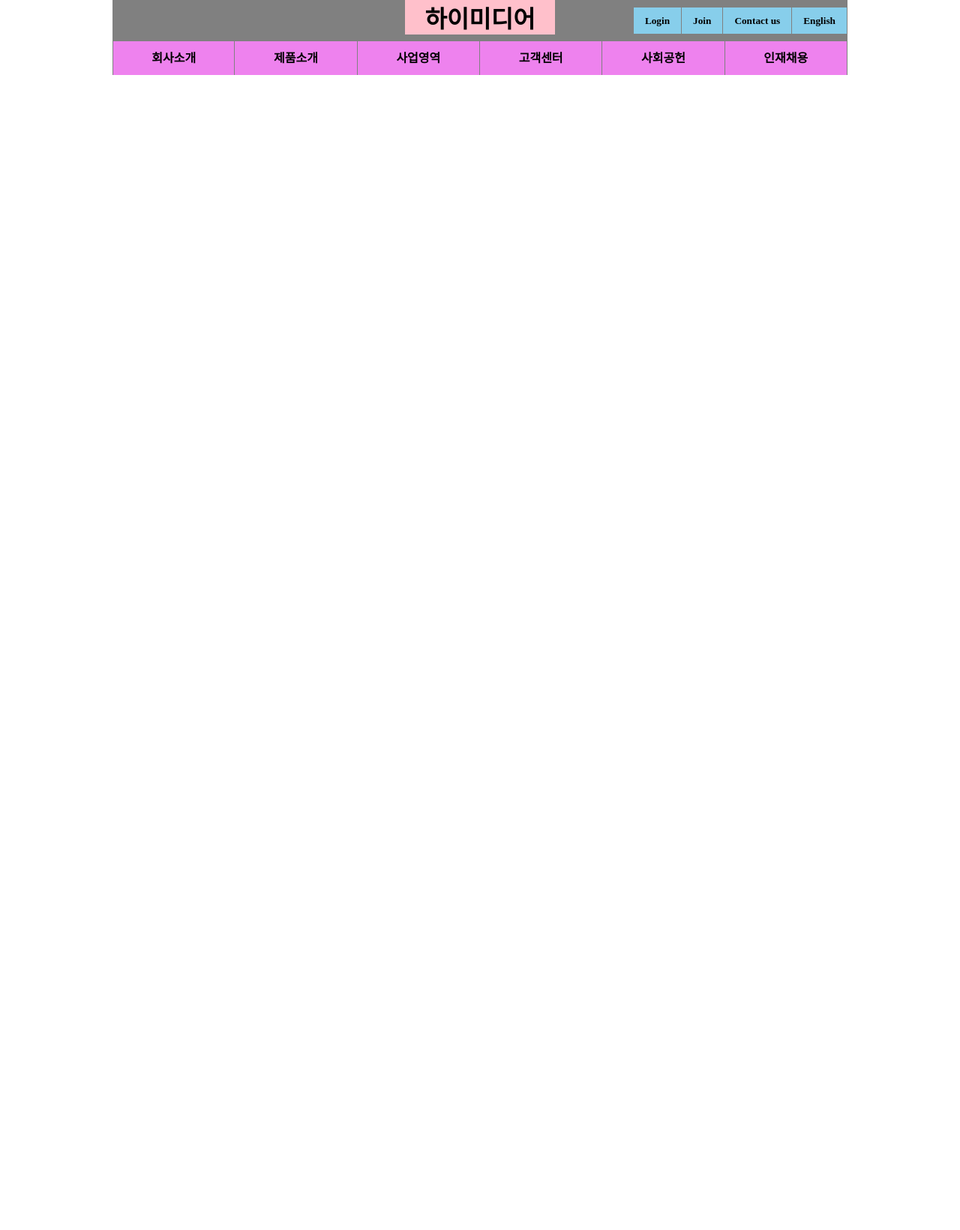
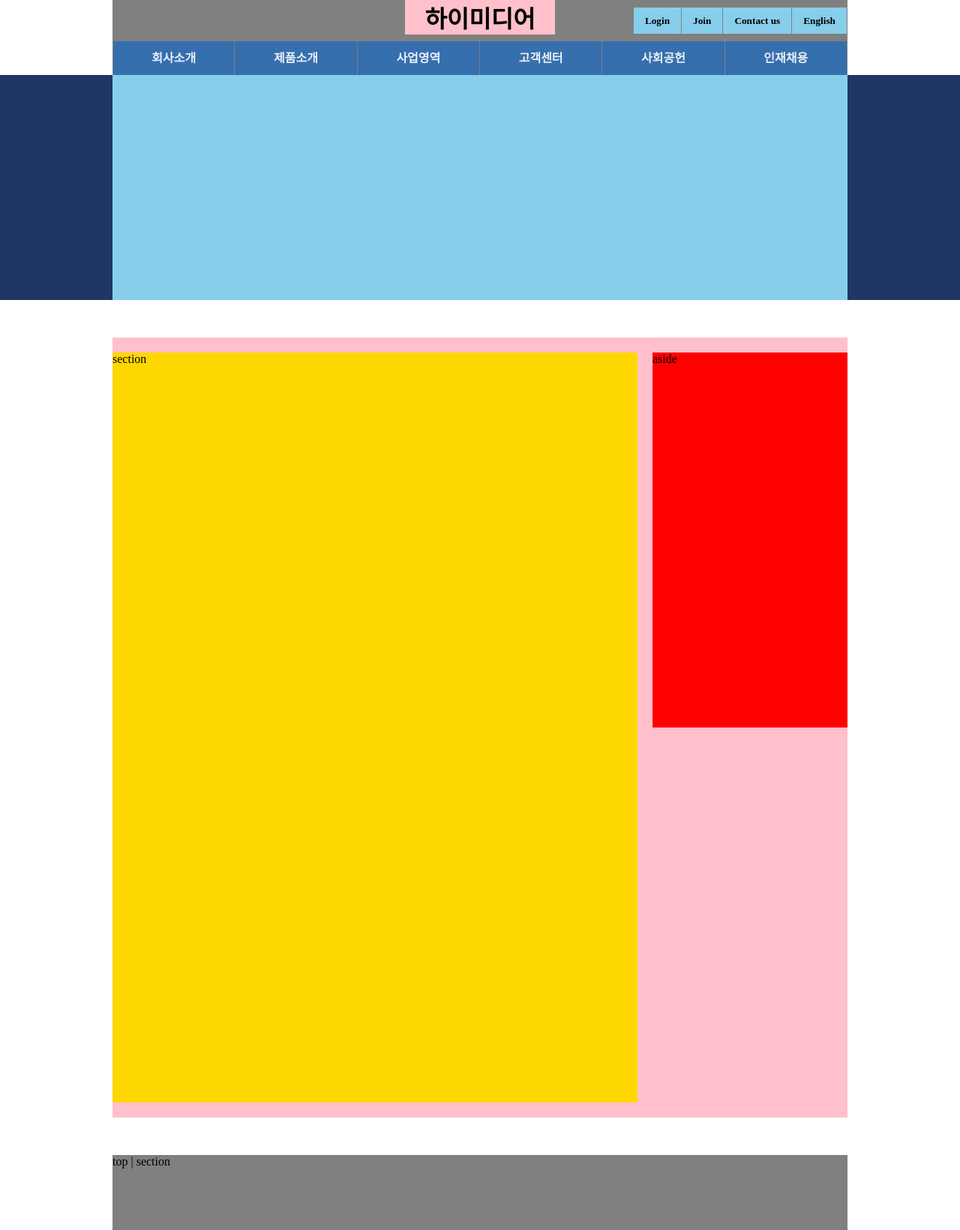
Before and after one commit to minji404/2019_digital_web, a PHP site: page /20190510_layout/index.html in a window 1280 px wide. Shown: the whole page at 75% size. Before the commit the page ends 100 px from the top, so only its background shows below. Run offline with PHP 8.4, Linux system fonts and the light colour scheme.

Commit message:
today_study

```diff
--- a/20190510_layout/css/style.css
+++ b/20190510_layout/css/style.css
@@ -9,14 +9,26 @@
 /*#header_wrap>.util_menu>ul>li{width:25%;float:left;border-right:1px solid gray ; }*/
 #header_wrap>.util_menu>ul>li{float:left;padding:0 15px ; border-right:1px solid gray ; }
 #header_wrap>.util_menu>ul>li:{border:none;}
-#header_wrap>.util_menu>ul>li>a{display:block;font-weight:bold;}
+#header_wrap>.util_menu>ul>li>a{display:block;}
 #header_wrap>.util_menu>ul>li:hover{background-color:blue;}
 #header_wrap>.util_menu>ul>li:hover a{color:white;}
 
 #header_wrap>.gnb_wrap{width: 980px;height: 45px;
-	background-color:violet;bottom: 0;position: absolute;text-align: center;
+	background-color:#356FAE;bottom: 0;position: absolute;text-align: center;
 	line-height: 45px;}
 #header_wrap>.gnb_wrap>ul>li{float:left;width: 163.33px;border-right:1px solid gray ;}
 #header_wrap>.gnb_wrap>ul>li:first-child{border-left:1px solid gray; }
-#header_wrap>.gnb_wrap>ul>li>a:hover{background-color:pink;color:white;}
-#header_wrap>.gnb_wrap>ul>li>a{display:block;font-weight:bold;}
+#header_wrap>.gnb_wrap>ul>li>a:hover{background-color:#95c8ff;color:#eaeef5;}
+#header_wrap>.gnb_wrap>ul>li>a{display:block;font-weight:bold;color:#eaeef5}
+
+/*visual*/
+div#visual{height: 300px;background-color: #1e3664;margin-bottom:50px;}
+div#visual>div.slider{width: 980px;height: 300px;background-color:skyblue;margin: 0 auto;}
+
+/*content*/
+div#content{width: 980px;background-color:pink;margin: 0 auto 50px;padding: 20px 0;}
+div#content>#section{float:left;width: 700px;height: 1000px;background-color:gold;}
+div#content>#aside{float:right;width: 260px;height: 500px;background-color: red;}
+
+/*footer*/
+footer#footer_wrap{width: 980px;height: 100px;margin: 0 auto;background-color:gray;}
--- a/20190510_layout/index.html
+++ b/20190510_layout/index.html
@@ -22,8 +22,8 @@
 		</div>
 		<nav class="gnb_wrap">
 			<ul>
-				<li><a href="#">회사소개</a></li>
-				<li><a href="#">제품소개</a></li>
+				<li><a href="#footer_wrap">회사소개</a></li>
+				<li><a href="javascript:void(0)">제품소개</a></li>
 				<li><a href="#">사업영역</a></li>
 				<li><a href="#">고객센터</a></li>
 				<li><a href="#">사회공헌</a></li>
@@ -31,7 +31,15 @@
 			</ul>
 		</nav>
 	</header>
-	<div id="content"></div>
-	<footer id="footer_wrap"></footer>
+	<div id="visual">
+		<div class="slider"></div>
+	</div>
+	<div id="content" class="clearfix">
+		<section id="section">section</section>
+		<aside id="aside">aside</aside>
+	</div>
+	<footer id="footer_wrap">
+		<a href="#">top</a>	| <a href="#section">section</a>
+	</footer>
 </body>
 </html>
--- /dev/null
+++ b/20190513_layout/css/reset.css
@@ -0,0 +1,6 @@
+@charset"utf-8";
+*{margin: 0;padding: 0;box-sizing:border-box;}
+li{list-style: none;}
+a:link,a:visited{color:black;}
+a{text-decoration:none;}
+.clearfix:after{content:"";clear:both;display:block;}
```
Also changed, not shown: 20190513_layout/css/style.css (added, +21 -0 lines), 20190513_layout/css/stylefloat.css (added, +24 -0 lines), 20190513_layout/index.html (added, +38 -0 lines).
